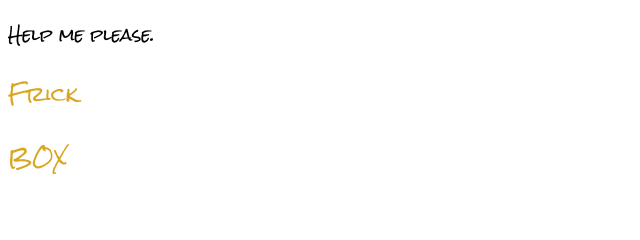
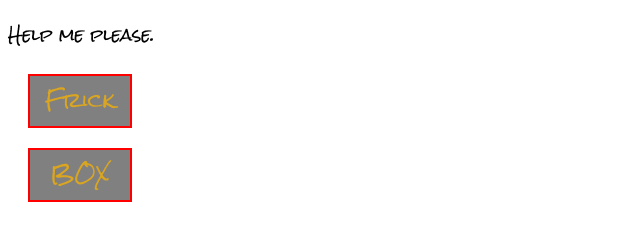
Before and after one commit to CarnivorousSmile/Digital-media, a plain HTML site: page index.html in a window 1280 px wide. Shown: the part 512-752 px from the top of the page, without its empty margins (0-640 px from the left). Drawn offline with Linux system fonts and the light colour scheme.

Commit message:
Update index.html

```diff
--- a/index.html
+++ b/index.html
@@ -26,13 +26,24 @@
                 text-decoration: none;
                 font-size: 20px;
                 transition: 2s font-size, 1s color;
+                display: block;
+                background: grey;
+                width: 100px;
+                height: 50px;
+                margin: 20px;
+                border: 2px solid red;
+                text-align: center;
+                box-shadow: 0 0 0 transparent;
+                transition: .5s box-shadow, .5s border-radius;
+
             }
 
             a:hover {
                 color: coral;
                 text-decoration: underline;
                 text-transform: uppercase;
-                font-size: 36px;
+                font-size: 28px;
+                box-shadow: 0 5px 10px black;
             }
 
             a:active {
```
